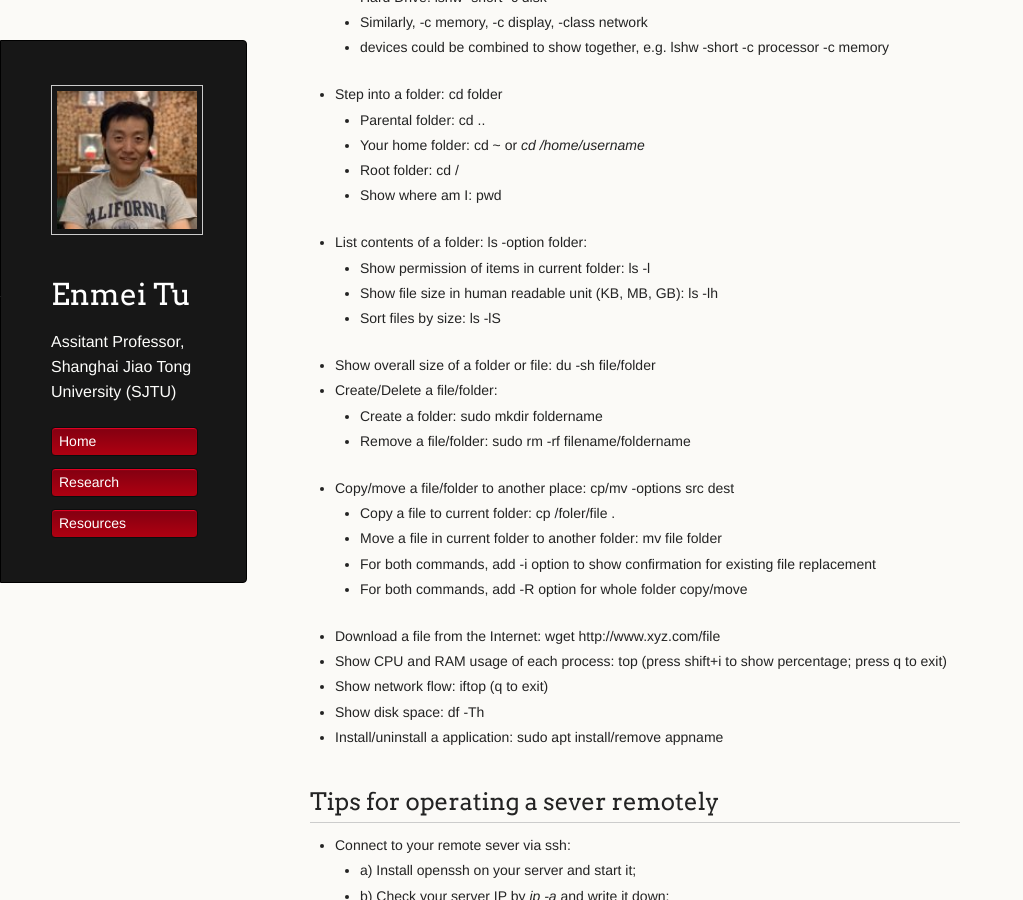
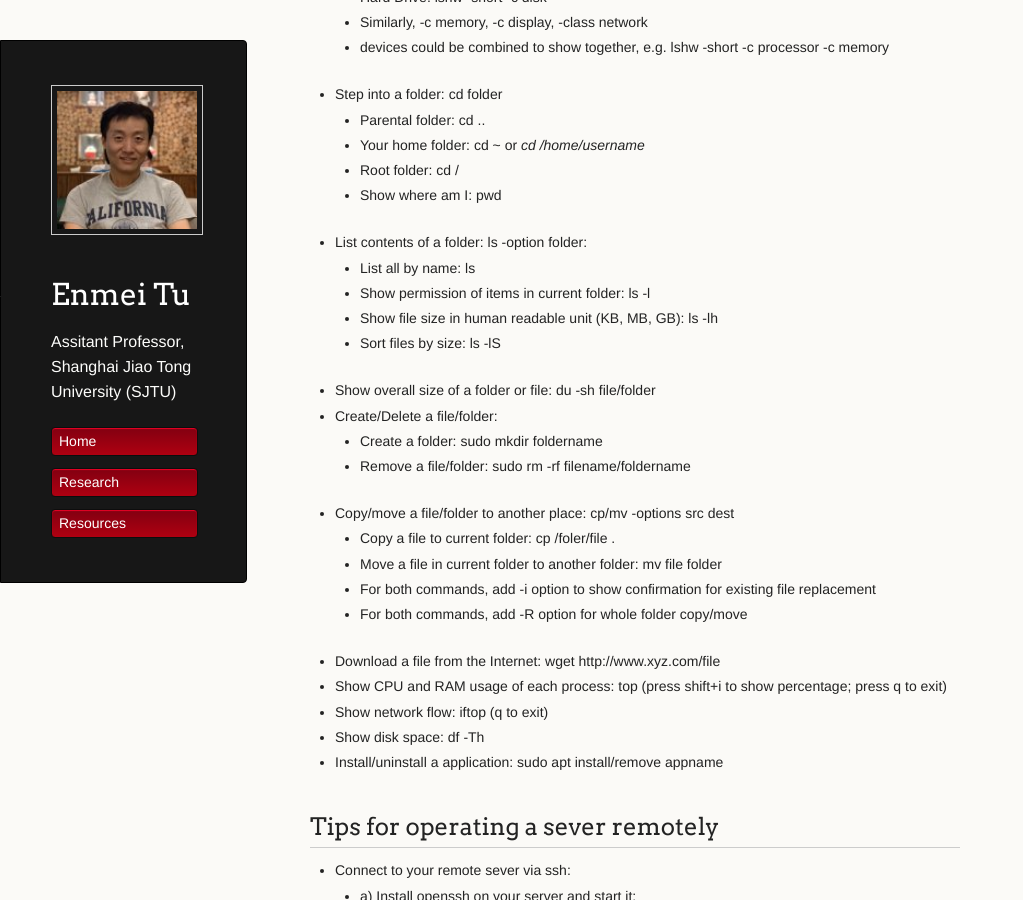
Before and after one commit to hellotem/enmeitu.github.io, a Jekyll site: the page built from resource/linux.md, in a window 1280 px wide and 900 px high, scrolled down 805 px. Shown: the whole window, without its empty margins (0-1023 px from the left). Built offline with Jekyll 4.4.1, drawn with Linux system fonts in a browser that asks for light colours; our own code applies the rules of GitHub Pages for plain Markdown files.

Commit message:
Update linux.md

```diff
--- a/resource/linux.md
+++ b/resource/linux.md
@@ -16,6 +16,7 @@ Switching from Windows to Linux, especially to the command terminal in a local o
    - Root folder: cd /
    - Show where am I: pwd
  * List contents of a folder: ls -option folder:
+   - List all by name: ls
    - Show permission of items in current folder: ls -l
    - Show file size in human readable unit (KB, MB, GB): ls -lh
    - Sort files by size: ls -lS
```
